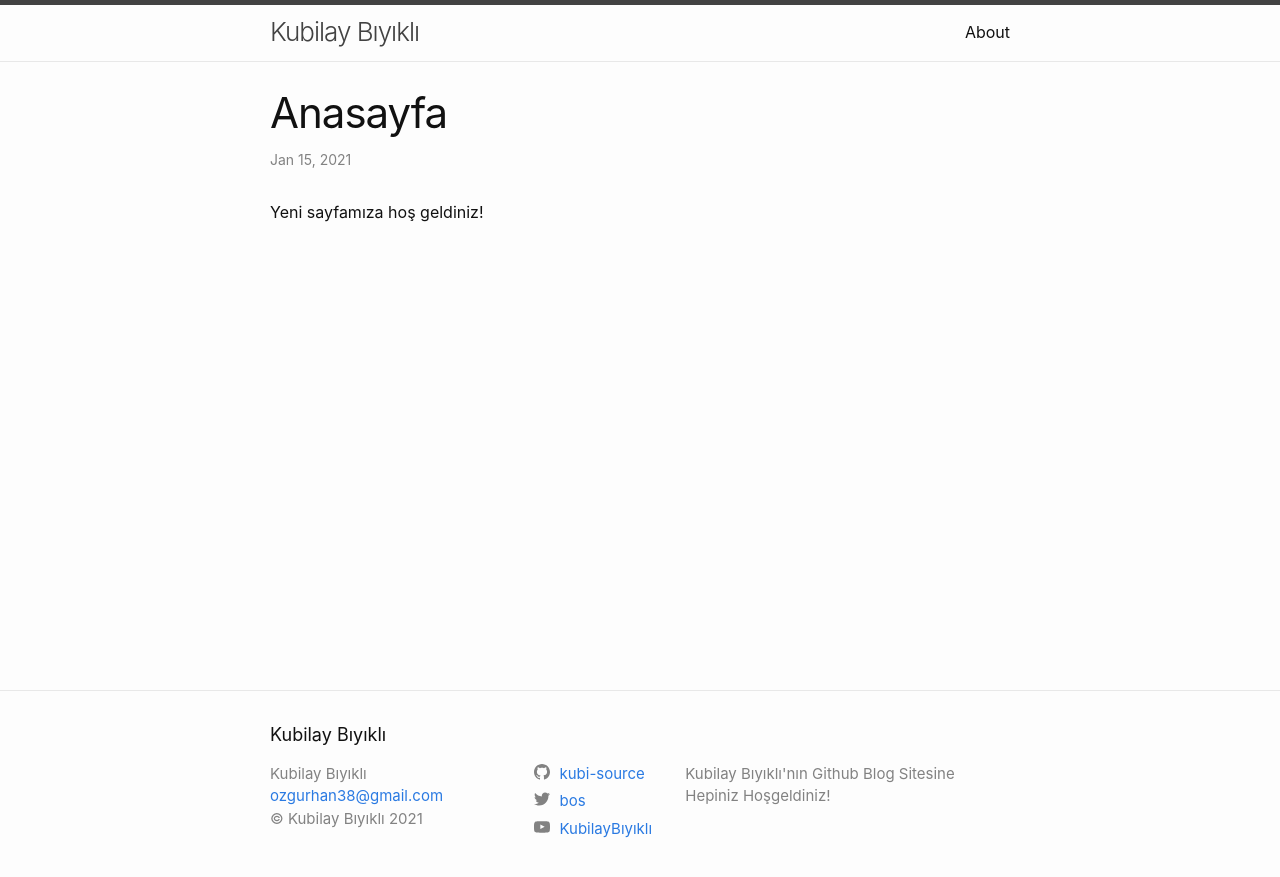
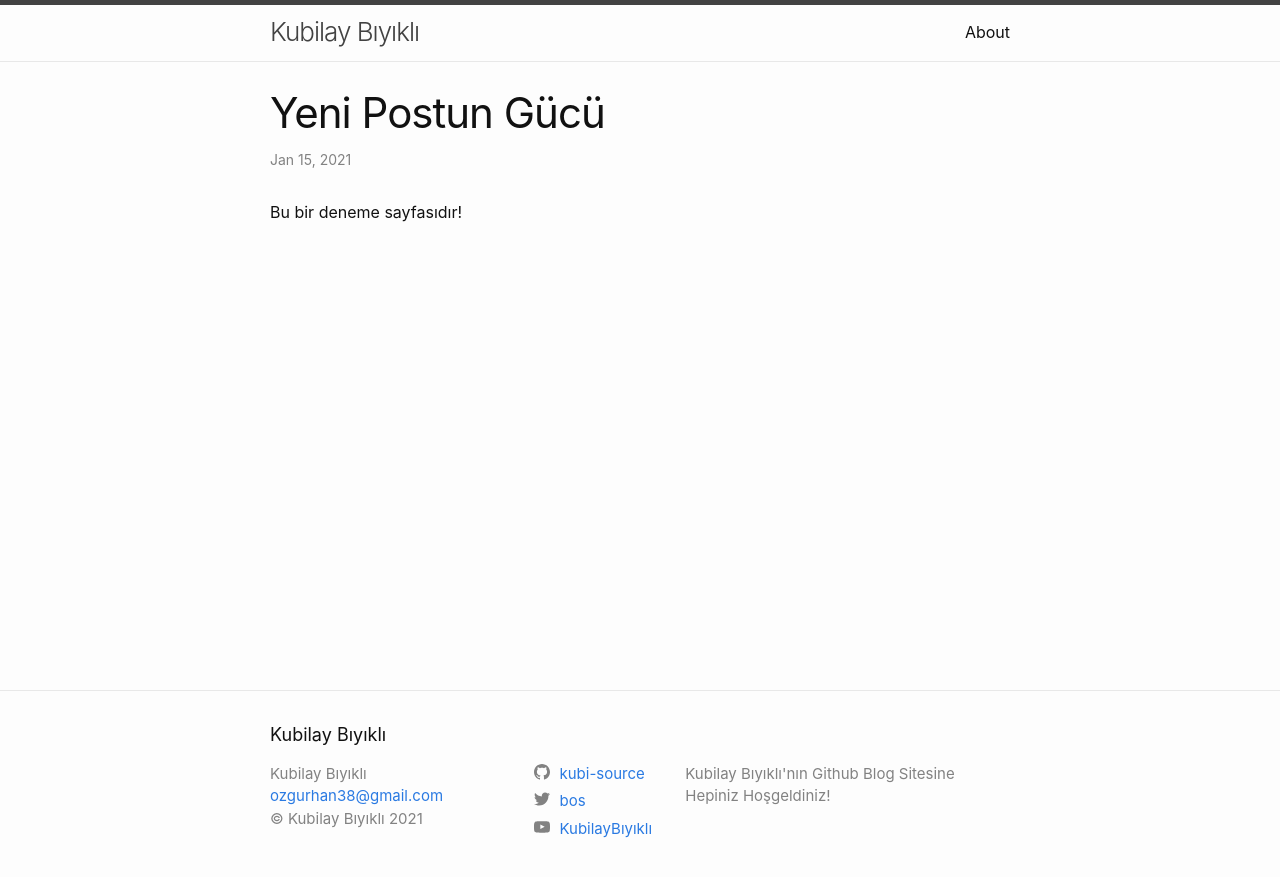
Before and after one commit to kubi-source/blog, a Jekyll site: the page built from blog-business/_posts/2021-01-15-Yeni Post Deneme.markdown, in a window 1280 px wide. Shown: the top 877 px of the page. Built offline with Jekyll 4.4.1, drawn with Linux system fonts in a browser that asks for light colours.

Commit message:
Update 2021-01-15-Yeni Post Deneme.markdown

```diff
--- a/blog-business/_posts/2021-01-15-Yeni Post Deneme.markdown
+++ b/blog-business/_posts/2021-01-15-Yeni Post Deneme.markdown
@@ -1,7 +1,8 @@
 ---
 layout: post
-title:  "Anasayfa"
+title:  "Yeni Postun Gücü"
 date:   2021-01-15 03:52:17 +0300
 categories: jekyll update
 ---
-Yeni sayfamıza hoş geldiniz!
+
+Bu bir deneme sayfasıdır!
```
